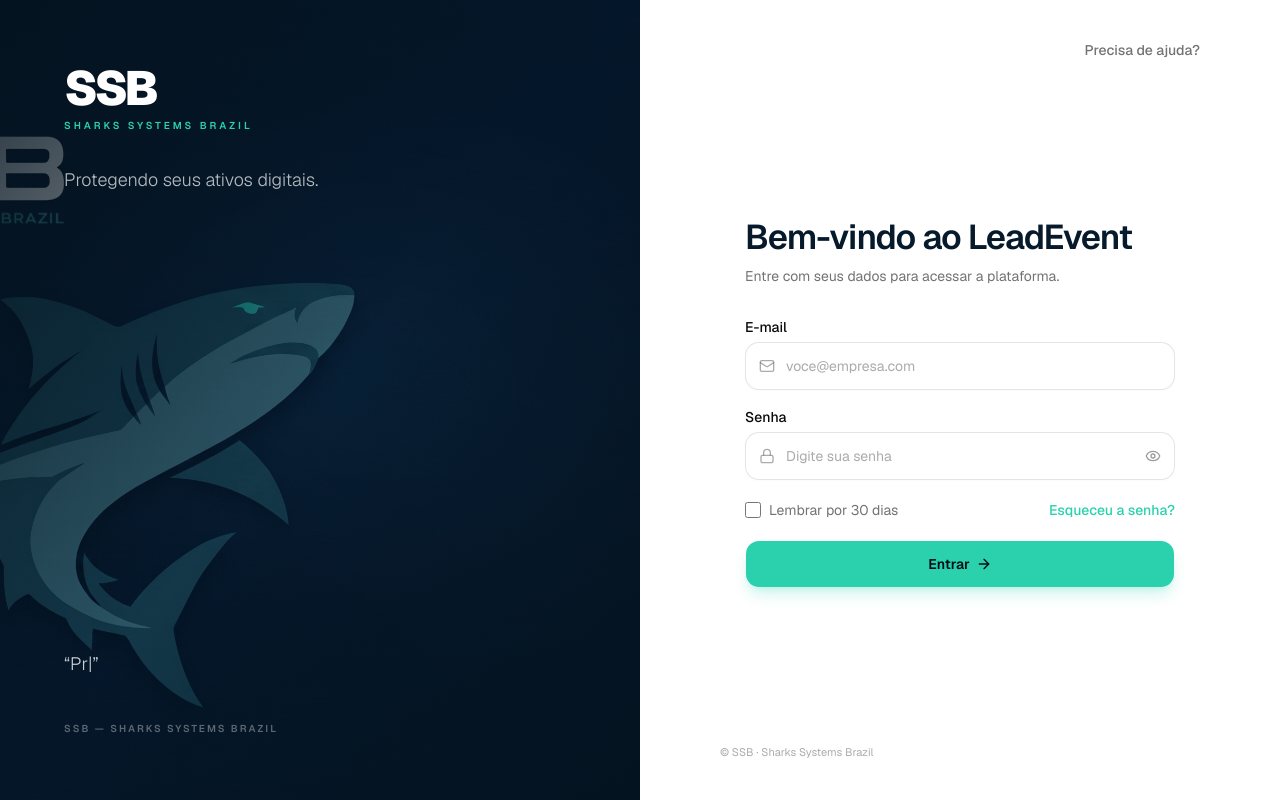
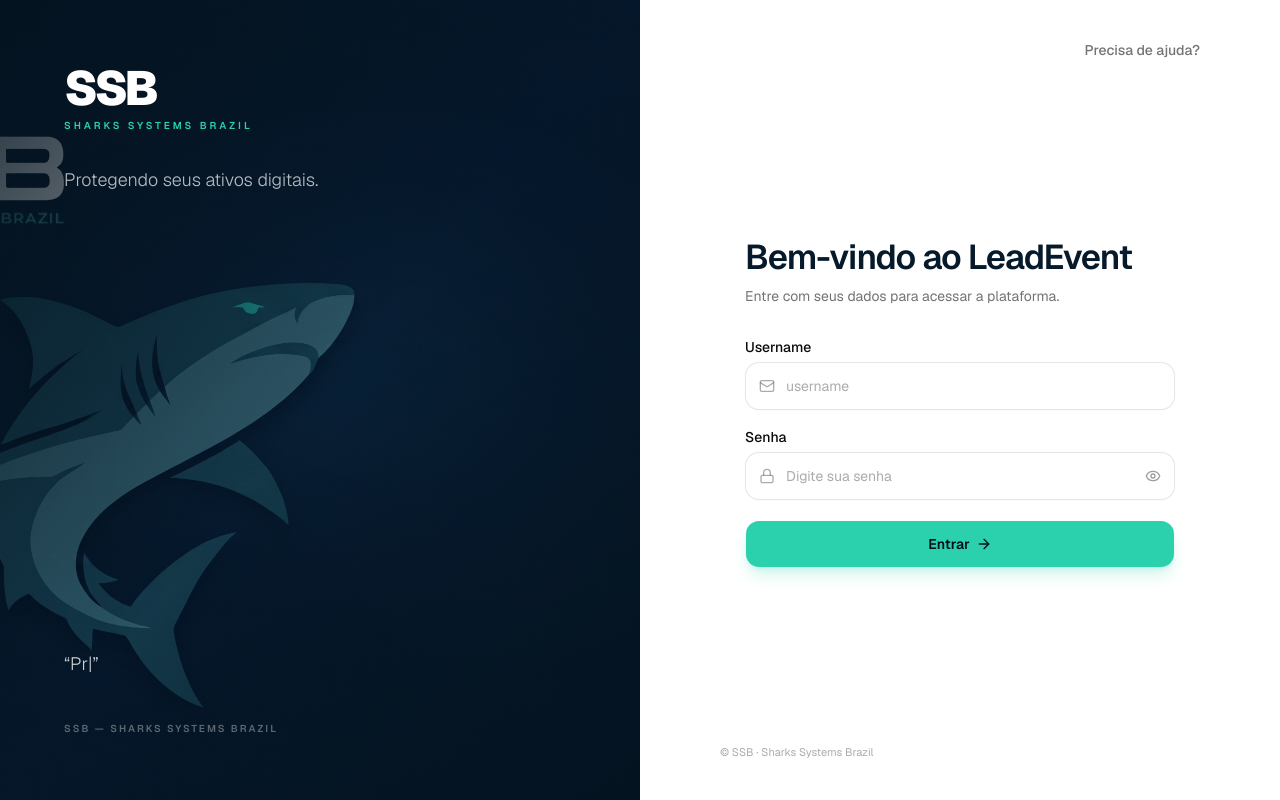
Before and after one commit to sharks-systems-br/LeadEvent, a Next.js app in the folder frontend/: page /login in a window 1280 px wide. Built offline with nearby package versions, Linux system fonts and the light colour scheme.

Commit message:
fix: username no login

```diff
--- a/frontend/src/components/ui/auth-ui.tsx
+++ b/frontend/src/components/ui/auth-ui.tsx
@@ -121,7 +121,7 @@ function SignInForm({
 
       <div className="mt-8 grid gap-5">
         <div className="grid gap-2">
-          <Label htmlFor={emailId}>E-mail</Label>
+          <Label htmlFor={emailId}>Username</Label>
           <div className="relative">
             <Mail
               aria-hidden="true"
@@ -129,10 +129,10 @@ function SignInForm({
             />
             <Input
               id={emailId}
-              name="email"
-              type="email"
-              placeholder="voce@empresa.com"
-              autoComplete="email"
+              name="username"
+              type="string"
+              placeholder="username"
+              autoComplete="username"
               className="pl-10"
               required
             />
@@ -146,25 +146,6 @@ function SignInForm({
           autoComplete="current-password"
           required
         />
-
-        <div className="flex flex-wrap items-center justify-between gap-3">
-          <label className="flex cursor-pointer items-center gap-2 text-sm text-muted-foreground">
-            <input
-              type="checkbox"
-              name="remember"
-              className="size-4 rounded border-black/20 accent-brand"
-            />
-            Lembrar por 30 dias
-          </label>
-
-          <button
-            type="button"
-            onClick={onForgotPassword}
-            className="text-sm font-medium text-brand transition-colors hover:text-brand/80 hover:underline"
-          >
-            Esqueceu a senha?
-          </button>
-        </div>
 
         <Button
           type="submit"
```
